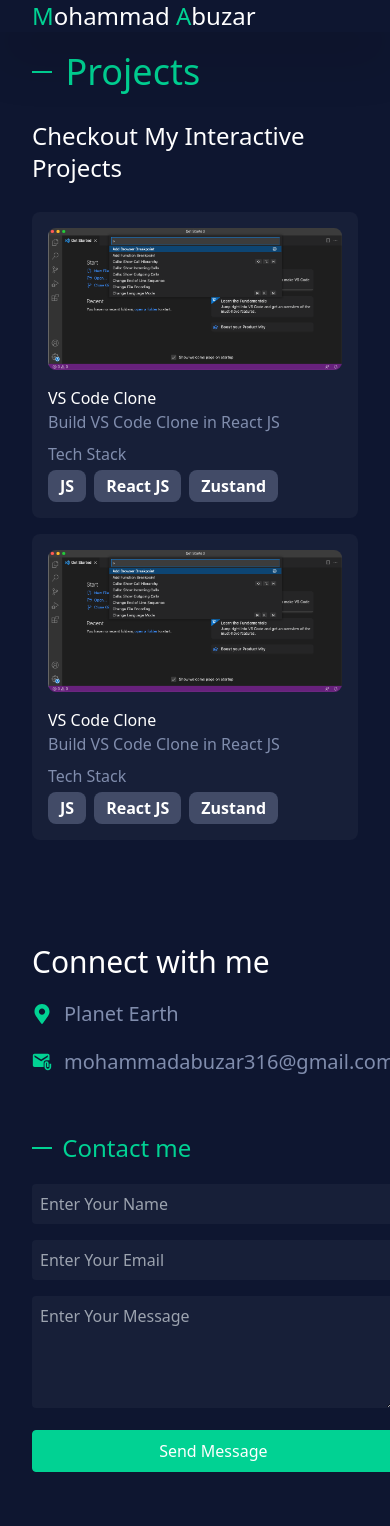
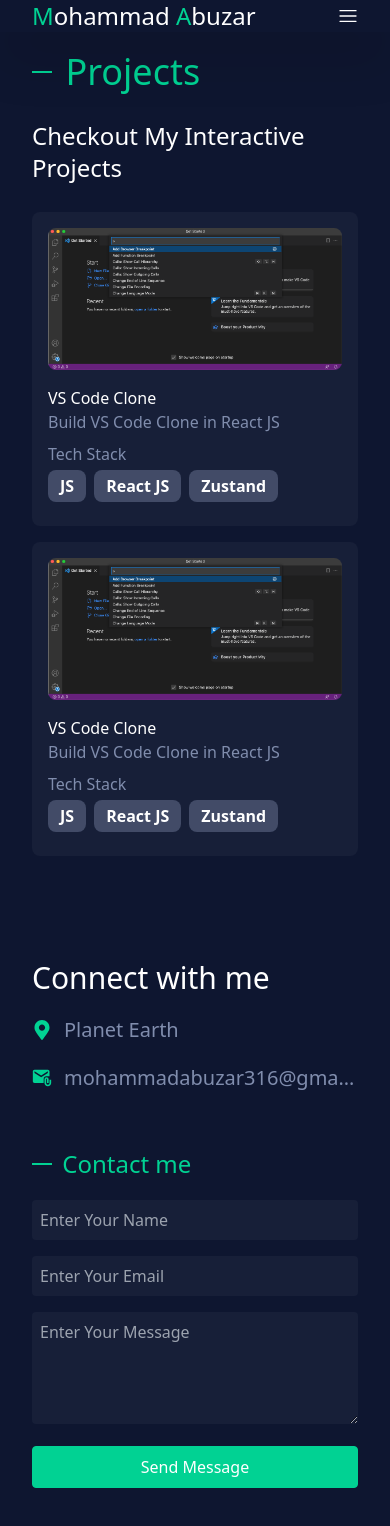
Before and after one commit to abuzar316/portfolio, a Next.js app: page /projects in a window 390 px wide. Shown: the top 1526 px of the page. Built offline with nearby package versions, Linux system fonts and the light colour scheme.

Commit message:
responsive work

```diff
--- a/src/components/UI/ProjectCard.tsx
+++ b/src/components/UI/ProjectCard.tsx
@@ -20,7 +20,7 @@
           {techStack.map((stack) => (
             <span
               key={stack}
-              className="me-2 rounded-lg border-[1px] dark:border-0 font-semibold hover:bg-black hover:text-white dark:bg-primaryLightOP dark:hover:text-black px-3 py-1 inline-block dark:hover:bg-white ease-in-out duration-300"
+              className="me-2 mb-2 rounded-lg border-[1px] dark:border-0 font-semibold hover:bg-black hover:text-white dark:bg-primaryLightOP dark:hover:text-black px-3 py-1 inline-block dark:hover:bg-white ease-in-out duration-300"
             >
               {stack}
             </span>
--- a/src/components/header/Footer.tsx
+++ b/src/components/header/Footer.tsx
@@ -4,7 +4,7 @@
 const Footer = () => {
   return (
     <div className="container">
-      <div className="grid md:grid-cols-2 gap-4 py-16">
+      <div className="grid grid-cols-1 md:grid-cols-2 gap-4 py-16">
         <div className="">
           <h4 className="text-3xl my-5">Connect with me</h4>
           <div className="flex items-center mb-5">
@@ -17,7 +17,7 @@
             <span className="me-3">
               <MdAttachEmail className="text-secondary text-xl" />
             </span>
-            <p className=" text-xl sm:text-sm text-textPrimary hover:text-secondary">
+            <p className="truncate text-xl text-textPrimary hover:text-secondary">
               mohammadabuzar316@gmail.com
             </p>
           </div>
--- a/src/components/header/Navigation.tsx
+++ b/src/components/header/Navigation.tsx
@@ -8,6 +8,7 @@
 import ClickAwayListener from "../utils/ClickAwayListener";
 import useDarkMode from "@/hooks/useDarkMode";
 import { navigationData, themeMode } from "@/constants/constants";
+import { RxHamburgerMenu } from "react-icons/rx";
 
 export default function Navigation() {
   const [openMode, hanldeOpenMode] = useToggle();
@@ -42,10 +43,13 @@
           <div>
             <h2 className="text-2xl">
               <span className="text-secondary">M</span>ohammad{" "}
-              <span className="text-secondary">A</span>buzar
+              <span className="text-secondary ">A</span>buzar
             </h2>
           </div>
           <div className="relative">
+            <span className="sm:block md:hidden text-xl py-3">
+              <RxHamburgerMenu />
+            </span>
             <ul className="flex">
               {navigationData.map((nav) => {
                 return (
```
